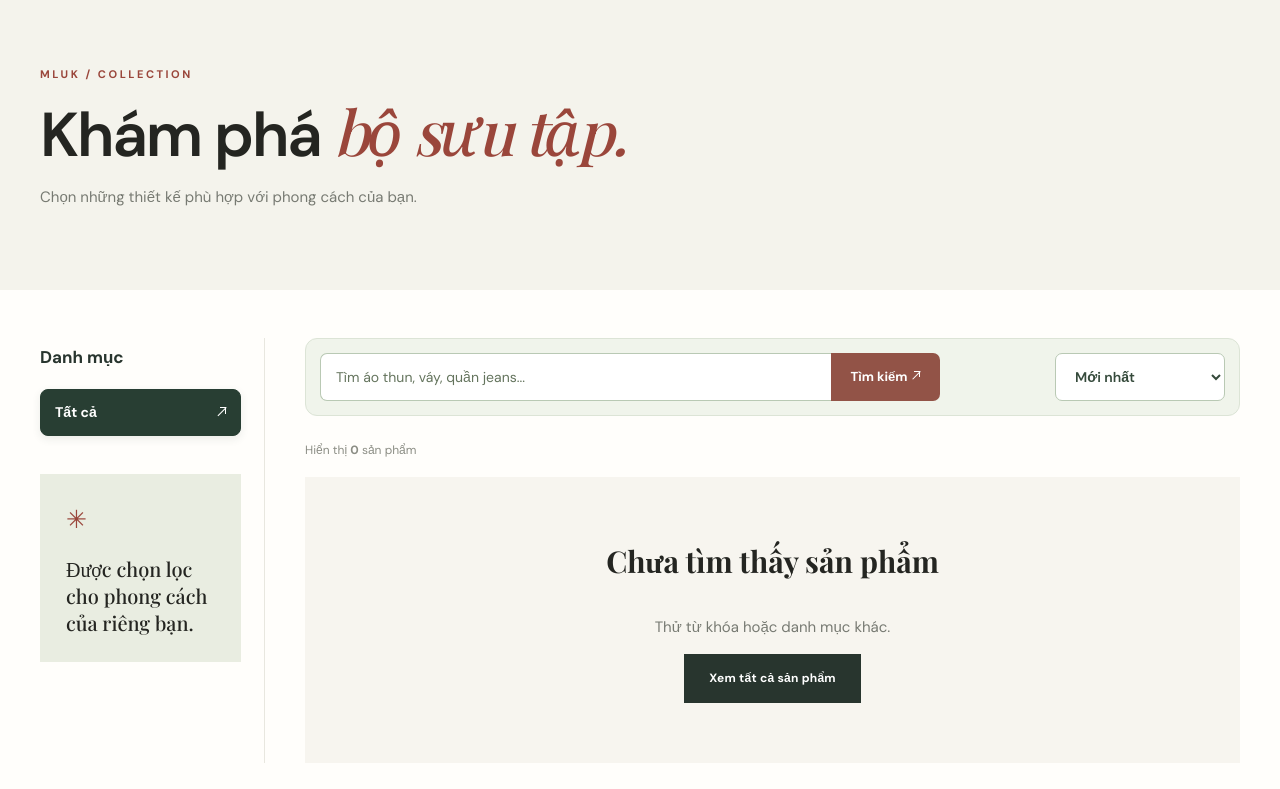
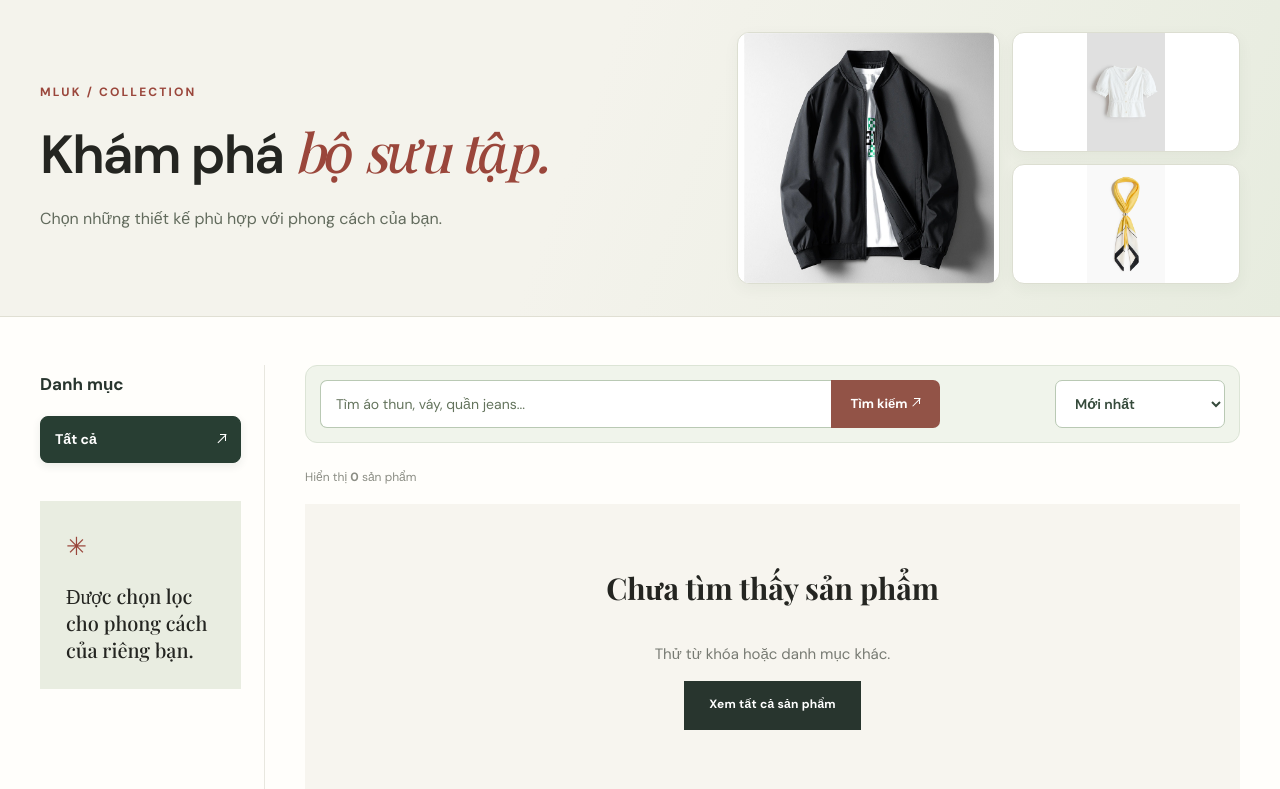
Before and after one commit to kkkk99900/mluk-fashion-shop, a Flask app: template templates/shop.html in a window 1280 px wide. Shown: the part 116-905 px from the top of the page. Run offline with Flask 3, Linux system fonts and the light colour scheme; the template is opened without the code that fills it, so the values that code supplies are empty.

Commit message:
Add product photos to collection banner

```diff
--- a/static/css/style.css
+++ b/static/css/style.css
@@ -471,3 +471,59 @@
   .storefront .shop-toolbar .search-form input::placeholder { font-size: 12px; }
   .storefront .shop-toolbar .search-form button { padding-inline: 12px; font-size: 12px; }
 }
+
+/* Collection banner with existing local product photography. */
+.storefront .collection-banner {
+  padding-block: 32px;
+  border-bottom: 1px solid #e0dfd3;
+  background: linear-gradient(110deg, #f4f3ec 45%, #e7ecdf);
+}
+.storefront .collection-banner-inner {
+  display: grid;
+  grid-template-columns: minmax(0, 1.3fr) minmax(0, 1fr);
+  align-items: center;
+  gap: 44px;
+}
+.storefront .collection-banner-copy { padding-block: 12px; }
+.storefront .collection-banner-copy .eyebrow { font-size: 12px; letter-spacing: .18em; margin-bottom: 18px; }
+.storefront .collection-banner-copy h1 { font-size: clamp(36px, 4.2vw, 58px); line-height: 1.15; margin-bottom: 18px; }
+.storefront .collection-banner-copy > p:last-child { color: #626b5d; font-size: 16px; line-height: 1.75; margin-bottom: 0; max-width: 490px; }
+.storefront .collection-banner-images {
+  display: grid;
+  grid-template-columns: 1.15fr 1fr;
+  grid-template-rows: 120px 120px;
+  gap: 12px;
+}
+.storefront .collection-image {
+  display: block;
+  min-width: 0;
+  overflow: hidden;
+  border: 1px solid #dcded1;
+  border-radius: 12px;
+  background: #fff;
+  box-shadow: 0 5px 16px #293a2d0c;
+  transition: transform .2s, box-shadow .2s;
+}
+.storefront .collection-image-main { grid-row: span 2; }
+.storefront .collection-image img { width: 100%; height: 100%; object-fit: contain; }
+.storefront .collection-image:hover { transform: translateY(-3px); box-shadow: 0 8px 20px #293a2d18; }
+.storefront .collection-image:focus-visible { outline: 3px solid var(--accent); outline-offset: 3px; }
+@media (max-width: 800px) {
+  .storefront .collection-banner { padding-block: 28px; }
+  .storefront .collection-banner-inner { gap: 24px; grid-template-columns: minmax(0, 1.2fr) minmax(0, 1fr); }
+  .storefront .collection-banner-images { grid-template-rows: 96px 96px; gap: 8px; }
+  .storefront .collection-banner-copy h1 { font-size: 36px; }
+}
+@media (max-width: 550px) {
+  .storefront .collection-banner { padding-block: 24px; }
+  .storefront .collection-banner-inner { grid-template-columns: minmax(0, 1fr); gap: 18px; }
+  .storefront .collection-banner-copy { padding: 0; }
+  .storefront .collection-banner-copy .eyebrow { margin-bottom: 12px; font-size: 11px; }
+  .storefront .collection-banner-copy h1 { font-size: 32px; margin-bottom: 12px; }
+  .storefront .collection-banner-copy > p:last-child { font-size: 14px; line-height: 1.65; }
+  .storefront .collection-banner-images { grid-template-columns: repeat(3, minmax(0, 1fr)); grid-template-rows: 128px; gap: 8px; }
+  .storefront .collection-image-main { grid-row: auto; }
+}
+@media (prefers-reduced-motion: reduce) {
+  .storefront .collection-image { transition: none; }
+}
--- a/templates/base.html
+++ b/templates/base.html
@@ -8,7 +8,7 @@
   <link rel="preconnect" href="https://fonts.googleapis.com">
   <link rel="preconnect" href="https://fonts.gstatic.com" crossorigin>
   <link href="https://fonts.googleapis.com/css2?family=DM+Sans:wght@400;500;600;700&family=Playfair+Display:wght@500;600;700&display=swap" rel="stylesheet">
-  <link rel="stylesheet" href="{{ url_for('static',filename='css/style.css',v='shop-controls-1') }}">
+  <link rel="stylesheet" href="{{ url_for('static',filename='css/style.css',v='collection-banner-1') }}">
 </head>
 <body class="storefront {% block page_class %}{% endblock %}">
   <div class="top-note">PHONG CÁCH CỦA BẠN • CÂU CHUYỆN CỦA BẠN</div>
--- a/templates/shop.html
+++ b/templates/shop.html
@@ -1,6 +1,26 @@
 {% extends 'base.html' %}
 {% block title %}Bộ sưu tập — MLUK{% endblock %}
-{% block content %}<section class="collection-intro"><div class="container"><p class="eyebrow dark-eyebrow">MLUK / COLLECTION</p><h1>Khám phá <em>bộ sưu tập.</em></h1><p>Chọn những thiết kế phù hợp với phong cách của bạn.</p></div></section>
+{% block content %}
+<section class="collection-intro collection-banner">
+  <div class="container collection-banner-inner">
+    <div class="collection-banner-copy">
+      <p class="eyebrow dark-eyebrow">MLUK / COLLECTION</p>
+      <h1>Khám phá <em>bộ sưu tập.</em></h1>
+      <p>Chọn những thiết kế phù hợp với phong cách của bạn.</p>
+    </div>
+    <div class="collection-banner-images" aria-label="Khám phá áo khoác, áo nữ và phụ kiện">
+      <a class="collection-image collection-image-main" href="{{ url_for('product_detail',pid=23) }}" aria-label="Xem Áo Khoác Gió Bomber 2 Mặt">
+        <img src="{{ url_for('static',filename='img/products/bomber_03.jpg') }}" width="800" height="800" alt="Áo khoác bomber đen">
+      </a>
+      <a class="collection-image collection-image-blouse" href="{{ url_for('product_detail',pid=19) }}" aria-label="Xem Áo Kiểu Nữ Tay Phồng Voan">
+        <img src="{{ url_for('static',filename='img/products/ao_kieu_04.jpg') }}" width="2160" height="3240" alt="Áo nữ tay phồng trắng">
+      </a>
+      <a class="collection-image collection-image-scarf" href="{{ url_for('product_detail',pid=29) }}" aria-label="Xem Khăn Lụa Vuông Quàng Cổ Nữ">
+        <img src="{{ url_for('static',filename='img/products/khan_lua_04.jpg') }}" width="2160" height="3240" alt="Khăn quàng cổ màu vàng">
+      </a>
+    </div>
+  </div>
+</section>
 <section class="container shop-layout">
 <aside class="shop-sidebar"><h3>Danh mục</h3><a class="filter-link {% if not selected_cat %}active{% endif %}" href="{{ url_for('shop',q=search,sap_xep=selected_sort) }}">Tất cả <span class="diagonal-arrow" aria-hidden="true"></span></a>
 {% for cat in cats %}<a class="filter-link {% if selected_cat==cat.MaDM %}active{% endif %}" href="{{ url_for('shop',danh_muc=cat.MaDM,q=search,sap_xep=selected_sort) }}">{{ cat.TenDM }} <span class="diagonal-arrow" aria-hidden="true"></span></a>{% endfor %}
```
